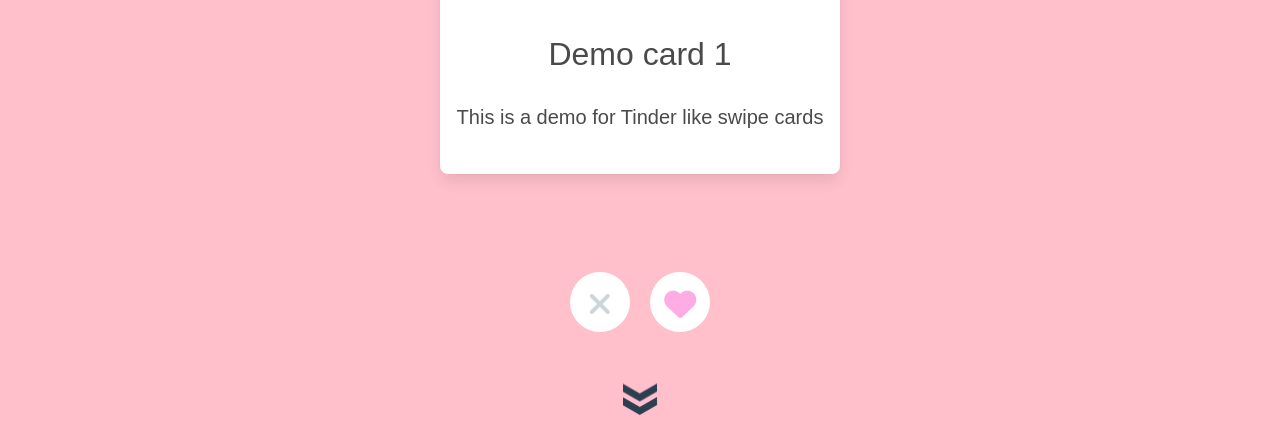
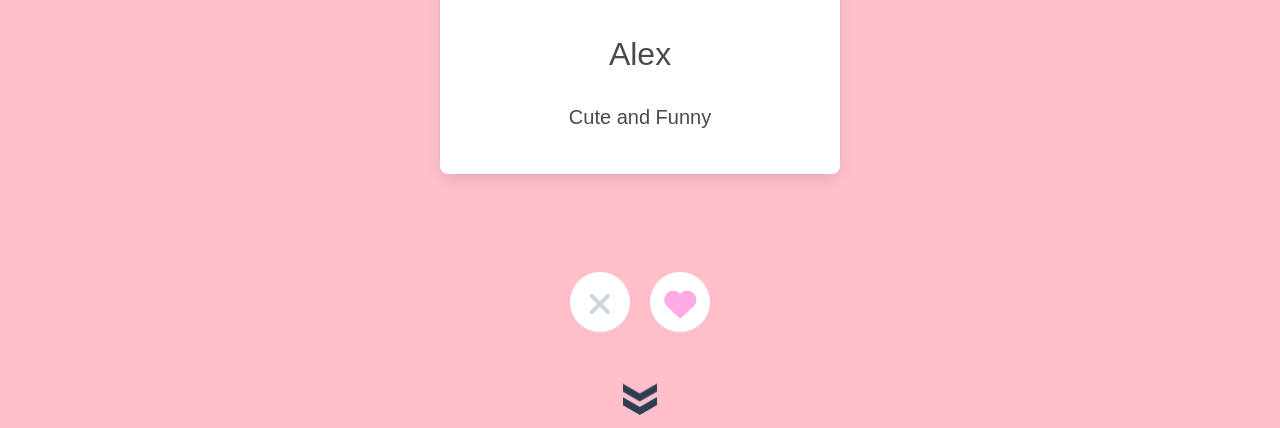
Before and after one commit to kugiyasan/polyhacks_2022, a website: page public/app.html in a window 1280 px wide. Shown: the part 372-800 px from the top of the page. Drawn offline with nearby package versions, Linux system fonts and the light colour scheme; a script that the page names is missing.

Commit message:
default npc moment

```diff
--- a/public/app.html
+++ b/public/app.html
@@ -87,28 +87,28 @@
       <div class="tinder--cards" id="tinderCards">
         <div class="tinder--card card">
           <img loading="lazy" src="https://placeimg.com/600/300/people">
-          <h3>Demo card 1</h3>
-          <p>This is a demo for Tinder like swipe cards</p>
+          <h3>Alex</h3>
+          <p>Cute and Funny</p>
         </div>
         <div class="tinder--card">
           <img loading="lazy" src="https://placeimg.com/600/300/animals">
-          <h3>Demo card 2</h3>
-          <p>This is a demo for Tinder like swipe cards</p>
+          <h3>Benjamin</h3>
+          <p>Big and Strong</p>
         </div>
         <div class="tinder--card">
           <img loading="lazy" src="https://placeimg.com/600/300/nature">
-          <h3>Demo card 3</h3>
-          <p>This is a demo for Tinder like swipe cards</p>
+          <h3>Demon</h3>
+          <p>Naughty Environment</p>
         </div>
         <div class="tinder--card">
           <img loading="lazy" src="https://placeimg.com/600/300/tech">
-          <h3>Demo card 4</h3>
-          <p>This is a demo for Tinder like swipe cards</p>
+          <h3>Charles</h3>
+          <p>Default Fortnite House</p>
         </div>
         <div class="tinder--card">
           <img loading="lazy" src="https://placeimg.com/600/300/arch">
-          <h3>Demo card 5</h3>
-          <p>This is a demo for Tinder like swipe cards</p>
+          <h3>Scheise</h3>
+          <p>German architect rock</p>
         </div>
       </div>
 
```
